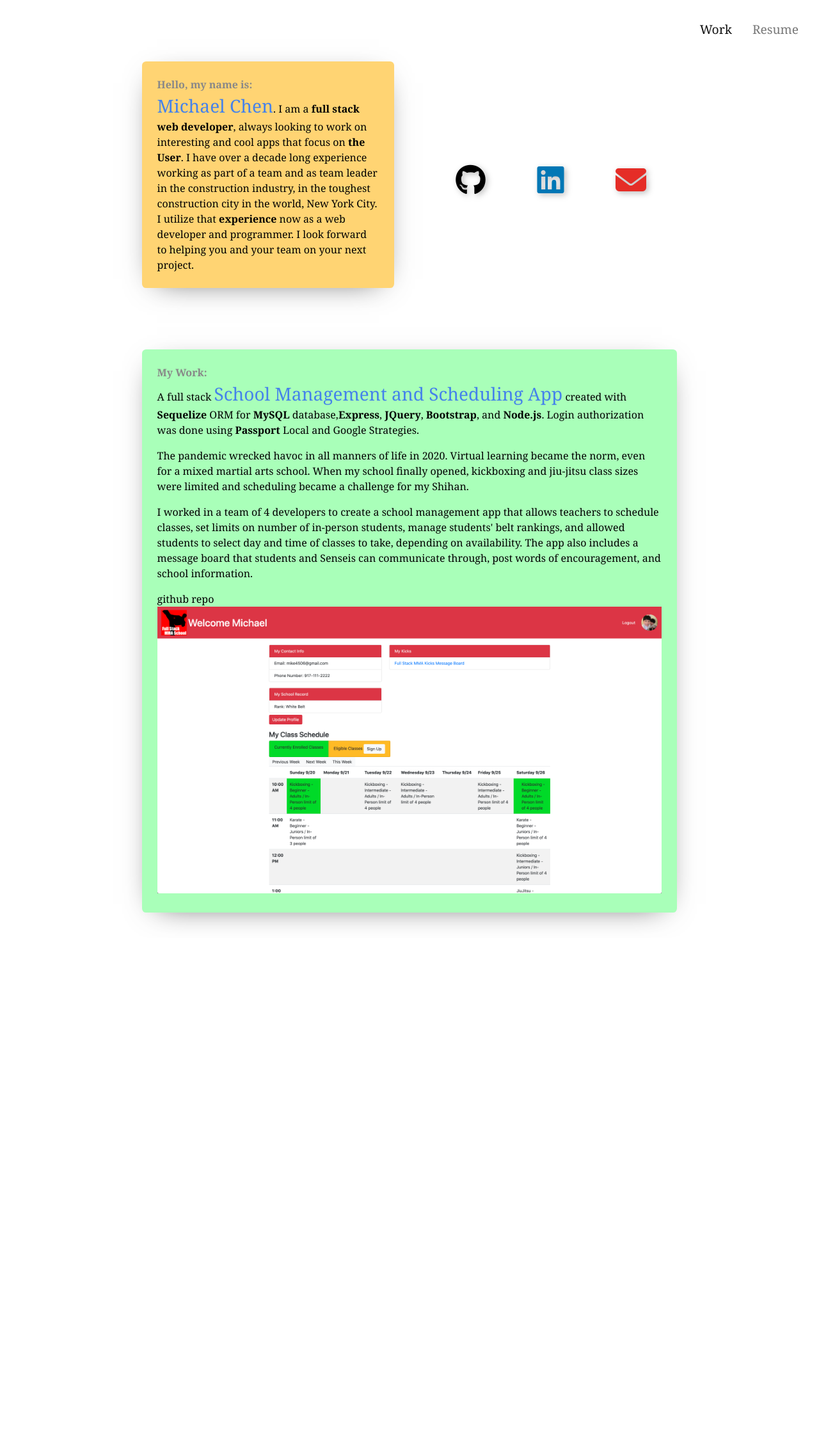
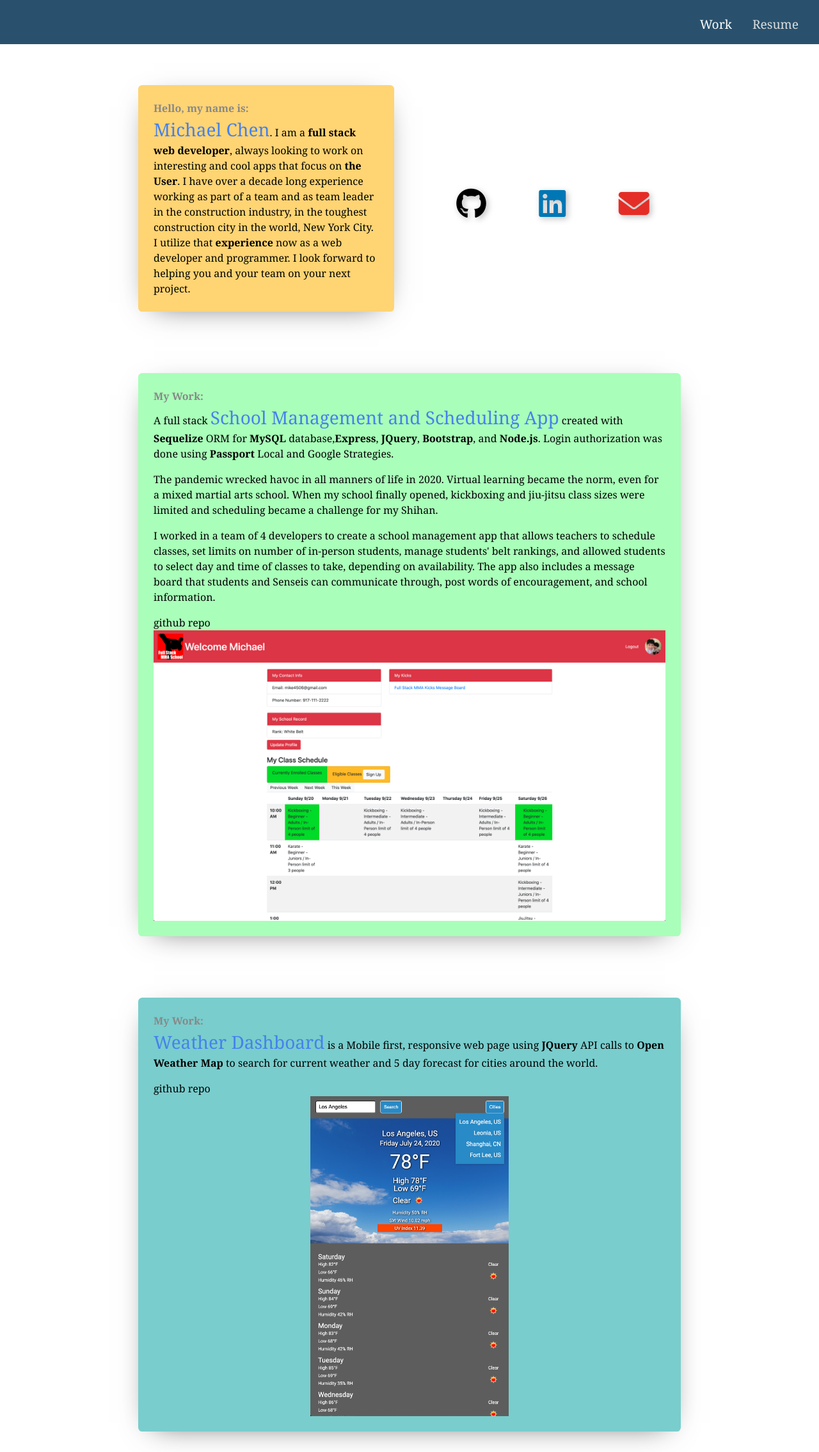
Before and after one commit to mc4506/mc4506.github.io, a website: page index.html in a window 1280 px wide. Shown: the whole page at 64% size. Before the commit the page ends 1466 px from the top, so only its background shows below. Drawn offline with Linux system fonts and the light colour scheme.

Commit message:
added weather-dashboard project

```diff
--- a/index.html
+++ b/index.html
@@ -4,16 +4,17 @@
     <meta charset="UTF-8">
     <meta name="viewport" content="width=device-width, initial-scale=1.0">
     <script src="https://kit.fontawesome.com/e54da5d700.js" crossorigin="anonymous"></script>
+    <!-- <script src="assets/js/main.js" defer></script> -->
     <link rel="stylesheet" href="assets/css/main.css">
     <title>Michael S. Chen</title>
 </head>
 <body>
-    <header>
-        <div class="menu-btn">
+    <header class="nav">
+        <!-- <div class="menu-btn">
             <div class="hamburger-menu-line"></div>
             <div class="hamburger-menu-line"></div>
             <div class="hamburger-menu-line"></div>
-        </div>
+        </div> -->
         <ul class="menu-items">
             <li class="menu-item current">
                 <a href="#">Work</a>
@@ -60,6 +61,17 @@
                 <img class="screenshot" src="assets/img/fs-mma.png" alt="Full Stack MMA">
             </a>
         </div>
+
+        <div class="project">
+            <h2 class="section-heading">My Work:</h2>
+            <p>
+                <span class="section-title">Weather Dashboard</span> is a Mobile first, responsive web page using <strong>JQuery</strong> API calls to <strong>Open Weather Map</strong> to search for current weather and 5 day forecast for cities around the world.
+            </p>
+            <a href="https://github.com/mc4506/weather-dashboard" target="blank">github repo</a>
+            <a href="https://mc4506.github.io/weather-dashboard/" target="blank">
+                <img class="screenshot" src="assets/img/weather-dashboard.png" alt="Full Stack MMA">
+            </a>
+        </div>
     </section>
 
     <footer>
--- a/scss/_config.scss
+++ b/scss/_config.scss
@@ -1,14 +1,17 @@
 $background-color: #ffffff;
+
+$header-background-color: #29516d;
 
 $primary-color: #4582EB;
 $complementary-color: #ffd473;
-$project-color: #A9FFB9;
+$project-colors: #A9FFB9, #79cdcd, #958cd9;
 
 $section-heading-text-color: #888;
 
-$menu-color: #777;
+$menu-color-light: #777;
+$menu-color-dark: #ddd;
 
-$menu-color-active: #111;
+$menu-color-active: #fff;
 
 $card-shadow: 0px 10px 46px -24px rgba(0,0,0,0.75);
 
--- a/scss/_menu.scss
+++ b/scss/_menu.scss
@@ -1,6 +1,10 @@
+.nav {
+    background: $header-background-color;
+}
+
 .menu-btn {
     position: absolute;
-    top: 2rem;
+    top: 1.5rem;
     right: 2rem;
     cursor: pointer;
 
@@ -8,15 +12,15 @@
         width: 24px;
         height: 3px;
         margin-bottom: 4px;
-        background: $menu-color;
+        background: $menu-color-dark;
     }
 }
 
 .menu-items {
     margin: 0;
-    display: none;
+    display: flex;
     position: absolute;
-    top: 2rem;
+    top: 1.5rem;
     right: 2rem;
 }
 
@@ -25,7 +29,7 @@
 
     a {
         font-size: 1.2rem;
-        color: $menu-color;
+        color: $menu-color-dark;
         padding-left: 2rem;
     }
 }
--- a/scss/_projects.scss
+++ b/scss/_projects.scss
@@ -2,24 +2,29 @@
     display: grid;
     grid-template-columns: repeat(4, 1fr);
 
-    .project {
+    @for $i from 1 through length($project-colors) {
+        .project:nth-child(#{length($project-colors)}n+#{$i}) {
             grid-column: 1 / span 4;
 
             line-height: 1.5;
             margin: 4rem 1.5rem 2rem 1.5rem;
             padding: 1.5rem;
-        background: $project-color;
+            background: nth($project-colors, $i);
             border-radius: 0.4rem;
             box-shadow: $card-shadow;
 
             .screenshot {
-            width: 100%;
+                max-height: 500px;
+                max-width: 100%;
+                display: block;
+                margin-left: auto;
+                margin-right: auto;
             }
 
             h2 {
                 margin: 0;
 
-            &.section-heading{
+                &.section-heading {
                     color: $section-heading-text-color;
                     font-size: 1rem;
                 }
@@ -31,3 +36,4 @@
             }
         }
     }
+}
--- a/scss/main.scss
+++ b/scss/main.scss
@@ -13,14 +13,16 @@ a {
 }
 
 body {
+    margin: 0;
     background: $background-color;
     color: #000;
     font-family: Cambria, Cochin, Georgia, Times, 'Times New Roman', serif;
 }
 
 header {
-    margin-top: 2rem;
+    margin: 0;
     width: 100%;
+    height: calc(3rem + 21px);
 }
 
 .container {
```
Also changed, not shown: assets/css/main.css. Lines whose indentation alone changed are shown as unchanged.
